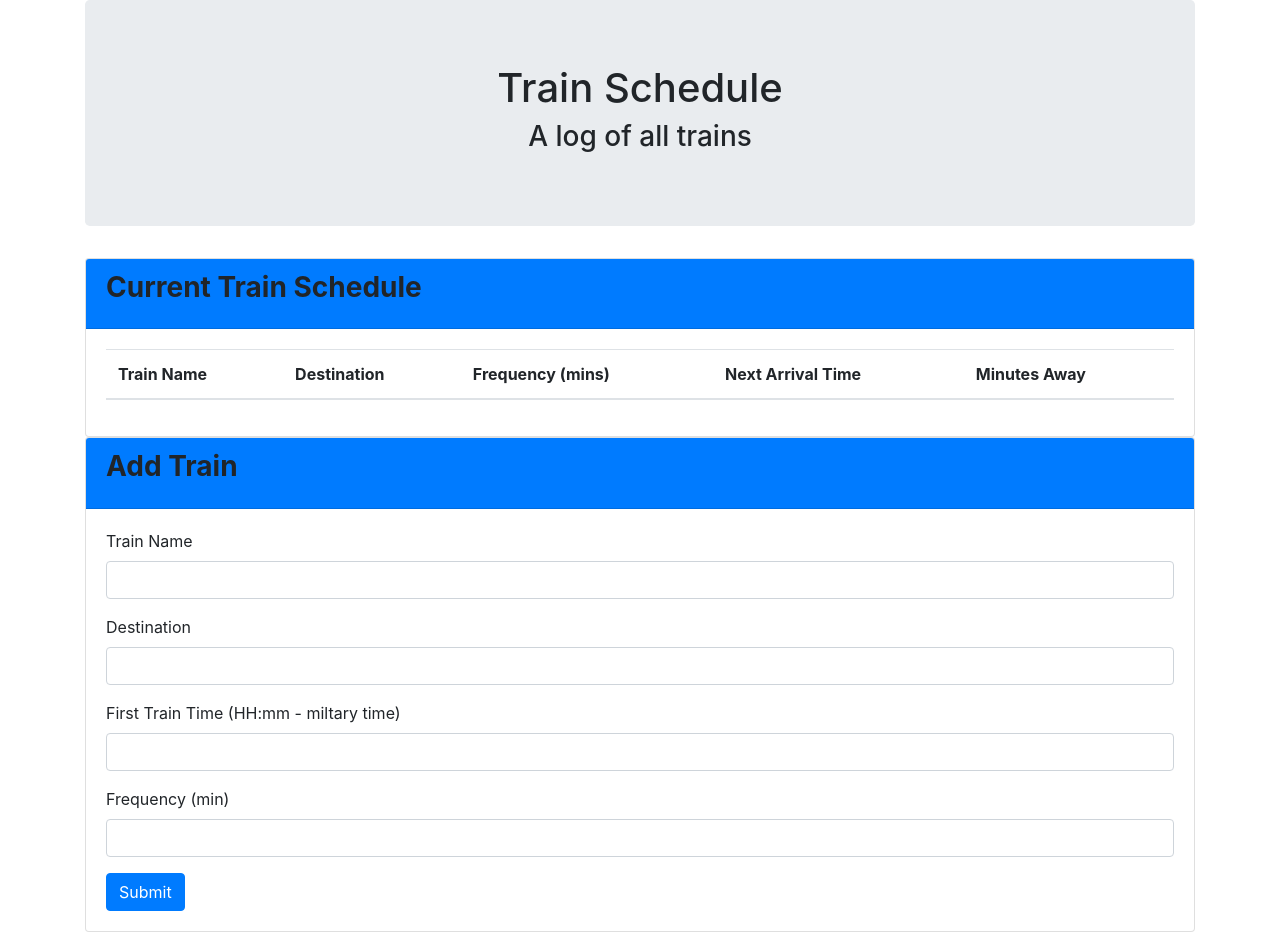
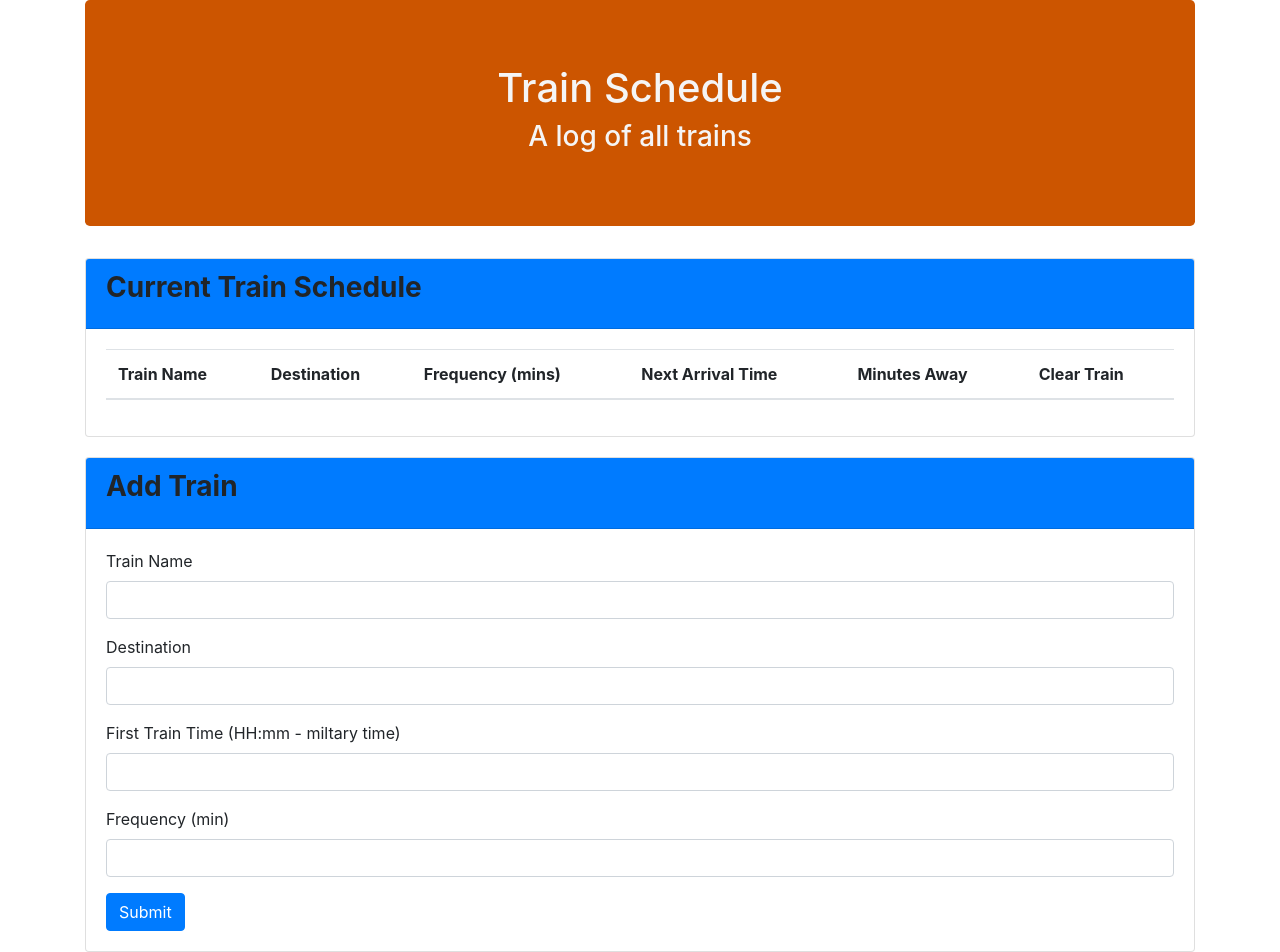
Before and after one commit to tyrelhooker/train-scheduler, a plain HTML site: page index.html in a window 1280 px wide. Drawn offline with nearby package versions, Linux system fonts and the light colour scheme; no server answers.

Commit message:
add css formatting

```diff
--- a/assets/css/style.css
+++ b/assets/css/style.css
@@ -0,0 +1,12 @@
+.jumbotron {
+  background: #cc5500;
+  color: whitesmoke;
+}
+
+th {
+  font-size: 16px;
+}
+
+#trainBox {
+  margin-top: 20px;
+}
--- a/index.html
+++ b/index.html
@@ -46,6 +46,7 @@
                     <th>Frequency (mins)</th>
                     <th>Next Arrival Time</th>
                     <th>Minutes Away</th>
+                    <th>Clear Train</th>
                   </tr>
                 </thead>
                 <tbody>
@@ -55,12 +56,12 @@
           </div>
 
           <!-- Add Train Box -->
-          <div class="card card-primary">
+          <div class="card card-primary" id="trainBox">
             <div class="card-header bg-primary">
               <h3 class="card-title"><strong>Add Train</strong></h3>
             </div>
             <!-- Entry Form -->
-            <div class="card-body">
+            <div class="card-body" id="entryForm"a>
               <form>
                 <div class="form-group">
                   <label for="trainName-input">Train Name</label>
```
